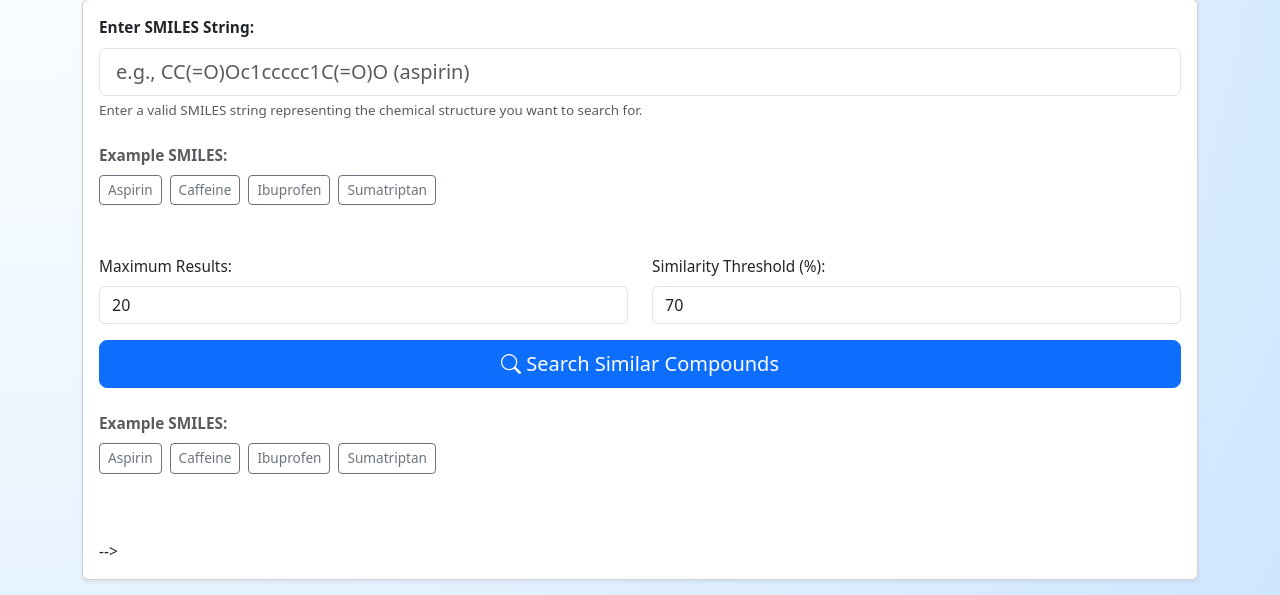
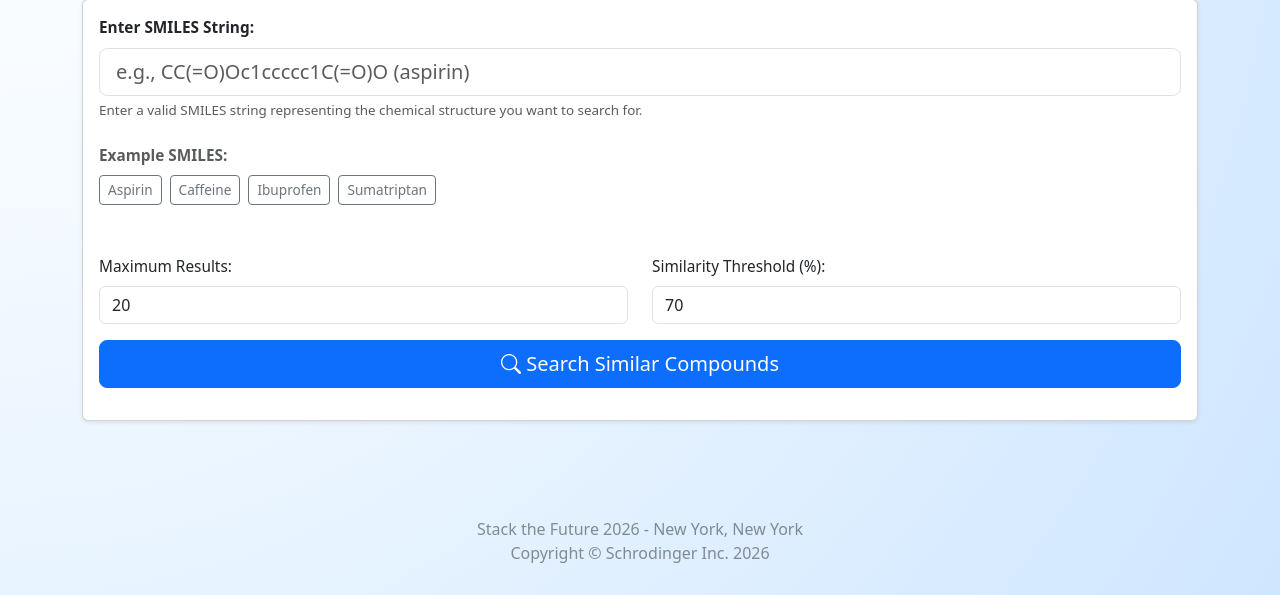
Before and after one commit to qrran/Schrodinger_Hackathon_2026, a Flask app: page / in a window 1280 px wide. Shown: the part 205-800 px from the top of the page. Run offline with Flask 3, Linux system fonts and the light colour scheme.

Commit message:
Revert "Merge branch 'main' into frontend"
This reverts commit 522e5c11f0423d230abe16b7aefe2dacbf2c6eaa, reversing
changes made to 16ac55760b6536b0a7b79067997f830317ad7efa.

```diff
--- a/app.py
+++ b/app.py
@@ -1,9 +1,5 @@
 from flask import Flask, render_template, request, jsonify
-from chemistry import (
-    search_similar_compounds_chembl,
-    validate_smiles,
-    get_smiles_from_name,
-)
+from chemistry import search_similar_compounds_chembl, validate_smiles
 
 app = Flask(__name__)
 
@@ -42,42 +38,12 @@ def search_similar():
     try:
         data = request.get_json()
 
-        if not data:
-            return jsonify({"error": "Missing request body"}), 400
+        if not data or 'smiles' not in data:
+            return jsonify({"error": "Missing 'smiles' parameter"}), 400
 
-        # Allow searching by SMILES or by compound name
-        query_smiles = None
-        query_name = None
-
-        smiles_in = data.get("smiles", "")
-        name_in = data.get("compound_name", "")
-
-        limit = data.get("limit", 20)
-        threshold = data.get("threshold", 70)
-
-        if smiles_in and smiles_in.strip():
-            query_smiles = smiles_in.strip()
-        elif name_in and name_in.strip():
-            query_name = name_in.strip()
-            # Resolve name to SMILES via ChEMBL
-            resolved = get_smiles_from_name(query_name)
-            if not resolved:
-                return (
-                    jsonify(
-                        {
-                            "error": "Invalid compound name. Please input a valid compound name."
-                        }
-                    ),
-                    400,
-                )
-            query_smiles = resolved
-        else:
-            return (
-                jsonify(
-                    {"error": "Please provide a SMILES string or a compound name."}
-                ),
-                400,
-            )
+        query_smiles = data['smiles'].strip()
+        limit = data.get('limit', 20)
+        threshold = data.get('threshold', 70)
 
         # Validate SMILES
         if not validate_smiles(query_smiles):
@@ -85,19 +51,20 @@ def search_similar():
 
         # Search for similar compounds
         results = search_similar_compounds_chembl(
-            query_smiles, similarity_threshold=threshold, limit=limit
+            query_smiles,
+            similarity_threshold=threshold,
+            limit=limit
         )
 
         # Check for errors
-        if isinstance(results, dict) and "error" in results:
+        if isinstance(results, dict) and 'error' in results:
             return jsonify(results), 500
 
-        resp = {"query_smiles": query_smiles, "count": len(results), "results": results}
-
-        if query_name:
-            resp["query_name"] = query_name
-
-        return jsonify(resp)
+        return jsonify({
+            "query_smiles": query_smiles,
+            "count": len(results),
+            "results": results
+        })
 
     except Exception as e:
         return jsonify({"error": f"Server error: {str(e)}"}), 500
--- a/templates/my-template.html
+++ b/templates/my-template.html
@@ -1,6 +1,8 @@
 {% extends "base.html" %}
 
-{% block title %}Chemical Similarity Search - Stack the Future 2026{% endblock %}
+{% block title %}
+Chemical Similarity Search - Stack the Future 2026
+{% endblock %}
 
 {% block content %}
 <div class="my-5">
@@ -78,33 +80,14 @@
           <button class="btn btn-sm btn-outline-secondary example-btn" data-smiles="CN(C)CCc1c[nH]c2ccc(cc12)CS(=O)(=O)N">
             Sumatriptan
           </button>
-        </form>
-
-        <!-- Example SMILES -->
-        <div class="mt-4">
-          <p class="mb-2 text-muted">
-            <strong>Example SMILES:</strong>
-          </p>
-          <div class="d-flex flex-wrap gap-2">
-            <button class="btn btn-sm btn-outline-secondary example-btn"
-                    data-smiles="CC(=O)Oc1ccccc1C(=O)O">Aspirin</button>
-            <button class="btn btn-sm btn-outline-secondary example-btn"
-                    data-smiles="CN1C=NC2=C1C(=O)N(C(=O)N2C)C">Caffeine</button>
-            <button class="btn btn-sm btn-outline-secondary example-btn"
-                    data-smiles="CC(C)Cc1ccc(cc1)C(C)C(=O)O">Ibuprofen</button>
-            <button class="btn btn-sm btn-outline-secondary example-btn"
-                    data-smiles="CN(C)CCc1c[nH]c2ccc(cc12)CS(=O)(=O)N">Sumatriptan</button>
-          </div>
         </div>
       </div> -->
+    </div>
   </div>
 
   <!-- Loading Spinner -->
   <div id="loadingSpinner" class="text-center my-5" style="display: none;">
-      <div class="spinner-border text-primary"
-           role="status"
-           style="width: 3rem;
-                  height: 3rem">
+    <div class="spinner-border text-primary" role="status" style="width: 3rem; height: 3rem;">
       <span class="visually-hidden">Loading...</span>
     </div>
     <p class="mt-3 text-muted">Searching ChEMBL database...</p>
@@ -147,6 +130,7 @@
             <!-- Results will be inserted here -->
           </tbody>
         </table>
+      </div>
     </div>
   </div>
 </div>
@@ -281,7 +265,6 @@
     e.preventDefault();
 
     const smiles = document.getElementById('smilesInput').value.trim();
-    const compoundName = (document.getElementById('nameInput') && document.getElementById('nameInput').value.trim()) || '';
     const limit = parseInt(document.getElementById('limitInput').value);
     const threshold = parseInt(document.getElementById('thresholdInput').value);
 
@@ -303,7 +286,6 @@
         },
         body: JSON.stringify({
           smiles: smiles,
-          compound_name: compoundName,
           limit: limit,
           threshold: threshold
         })
@@ -352,7 +334,9 @@
             ${compound.image ? `<img src="${compound.image}" class="molecule-image" alt="Structure">` : 'N/A'}
           </td>
           <td>
-            <a href="https://www.ebi.ac.uk/chembl/compound_report_card/${compound.chembl_id}/" target="_blank" class="text-decoration-none">
+            <a href="https://www.ebi.ac.uk/chembl/compound_report_card/${compound.chembl_id}/"
+               target="_blank"
+               class="text-decoration-none">
               ${compound.chembl_id} <i class="bi bi-box-arrow-up-right"></i>
             </a>
           </td>
@@ -364,7 +348,9 @@
             </span>
           </td>
           <td class="text-center">
-            <button class="btn btn-sm btn-outline-primary" onclick="toggleDescriptors('${descriptorId}', this)" type="button">
+            <button class="btn btn-sm btn-outline-primary"
+                    onclick="toggleDescriptors('${descriptorId}', this)"
+                    type="button">
               <i class="bi bi-chevron-down"></i> Details
             </button>
           </td>
```
Also changed, not shown: chemistry.py (+22 -52 lines), README.md, 1 other file. Lines whose indentation alone changed are shown as unchanged.
